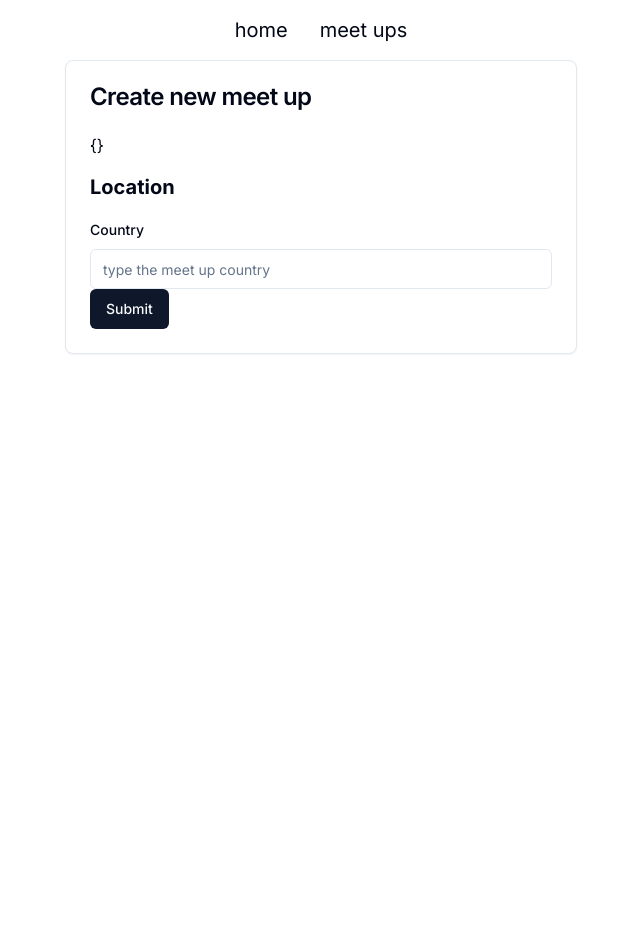
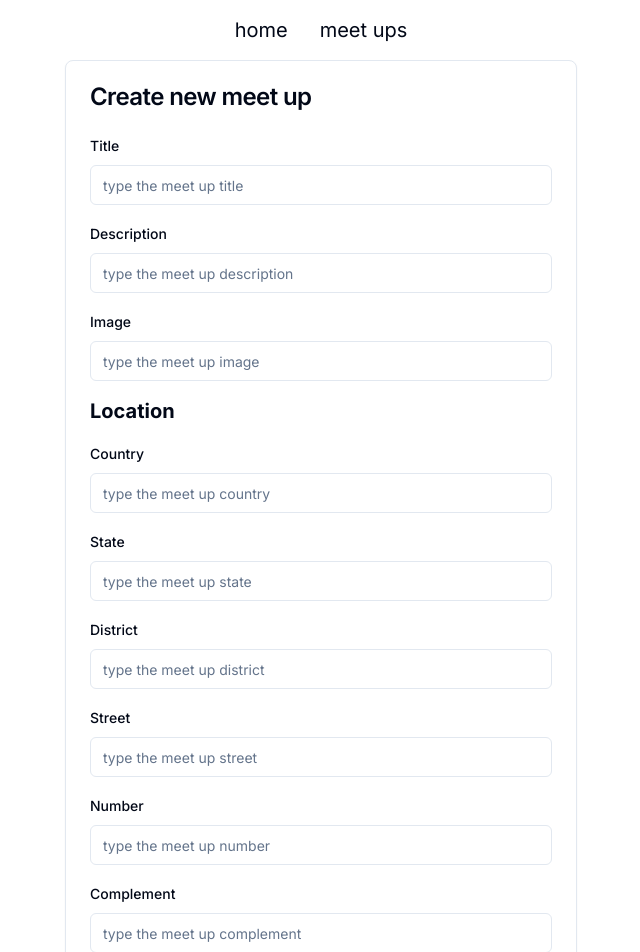
Before and after one commit to Tonny221/meet-up, a Next.js app: page /meet-ups/create in a window 1280 px wide. Shown: the top 952 px of the page, without its empty margins (319-959 px from the left). Before the commit the page ends 800 px from the top, so only its background shows below. Built offline with nearby package versions, Linux system fonts and the light colour scheme.

Commit message:
refactoring of the MeetUpForm component is done

```diff
--- a/src/app/meet-ups/create/page.tsx
+++ b/src/app/meet-ups/create/page.tsx
@@ -3,7 +3,7 @@ import { Card, CardContent, CardHeader, CardTitle } from "@/components/ui/card";
 
 const page = () => {
   return (
-    <Card className="w-2/5 mx-auto">
+    <Card className="w-2/5 mx-auto mb-8">
       <CardHeader>
         <CardTitle>Create new meet up</CardTitle>
       </CardHeader>
--- a/src/components/MeetUpForm.tsx
+++ b/src/components/MeetUpForm.tsx
@@ -20,14 +20,52 @@ const MeetUpForm = () => {
     resolver: zodResolver(formSchema),
   });
 
-  type Inputs = {};
+  type Inputs = z.infer<typeof formSchema>;
 
   const onSubmit: SubmitHandler<Inputs> = (data) => console.log(data);
 
   return (
     <Form {...form}>
-      <span>{JSON.stringify(form.control._formValues)}</span>
-
+      <form onSubmit={form.handleSubmit(onSubmit)} className="space-y-4">
+        <FormField
+          control={form.control}
+          name="title"
+          render={({ field }) => (
+            <FormItem>
+              <FormLabel>Title</FormLabel>
+              <FormControl>
+                <Input placeholder="type the meet up title" {...field} />
+              </FormControl>
+              <FormMessage />
+            </FormItem>
+          )}
+        />
+        <FormField
+          control={form.control}
+          name="description"
+          render={({ field }) => (
+            <FormItem>
+              <FormLabel>Description</FormLabel>
+              <FormControl>
+                <Input placeholder="type the meet up description" {...field} />
+              </FormControl>
+              <FormMessage />
+            </FormItem>
+          )}
+        />
+        <FormField
+          control={form.control}
+          name="image"
+          render={({ field }) => (
+            <FormItem>
+              <FormLabel>Image</FormLabel>
+              <FormControl>
+                <Input placeholder="type the meet up image" {...field} />
+              </FormControl>
+              <FormMessage />
+            </FormItem>
+          )}
+        />
         <h1 className="text-xl font-bold my-4">Location</h1>
         <FormField
           control={form.control}
@@ -42,7 +80,73 @@ const MeetUpForm = () => {
             </FormItem>
           )}
         />
+        <FormField
+          control={form.control}
+          name="location.state"
+          render={({ field }) => (
+            <FormItem>
+              <FormLabel>State</FormLabel>
+              <FormControl>
+                <Input placeholder="type the meet up state" {...field} />
+              </FormControl>
+              <FormMessage />
+            </FormItem>
+          )}
+        />
+        <FormField
+          control={form.control}
+          name="location.district"
+          render={({ field }) => (
+            <FormItem>
+              <FormLabel>District</FormLabel>
+              <FormControl>
+                <Input placeholder="type the meet up district" {...field} />
+              </FormControl>
+              <FormMessage />
+            </FormItem>
+          )}
+        />
+        <FormField
+          control={form.control}
+          name="location.street"
+          render={({ field }) => (
+            <FormItem>
+              <FormLabel>Street</FormLabel>
+              <FormControl>
+                <Input placeholder="type the meet up street" {...field} />
+              </FormControl>
+              <FormMessage />
+            </FormItem>
+          )}
+        />
+        <FormField
+          control={form.control}
+          name="location.number"
+          render={({ field }) => (
+            <FormItem>
+              <FormLabel>Number</FormLabel>
+              <FormControl>
+                <Input placeholder="type the meet up number" {...field} />
+              </FormControl>
+              <FormMessage />
+            </FormItem>
+          )}
+        />
+        <FormField
+          control={form.control}
+          name="location.complement"
+          render={({ field }) => (
+            <FormItem>
+              <FormLabel>Complement</FormLabel>
+              <FormControl>
+                <Input placeholder="type the meet up complement" {...field} />
+              </FormControl>
+              <FormMessage />
+            </FormItem>
+          )}
+        />
         <Button type="submit">Submit</Button>
+      </form>
     </Form>
   );
 };
```
Lines whose indentation alone changed are shown as unchanged.
